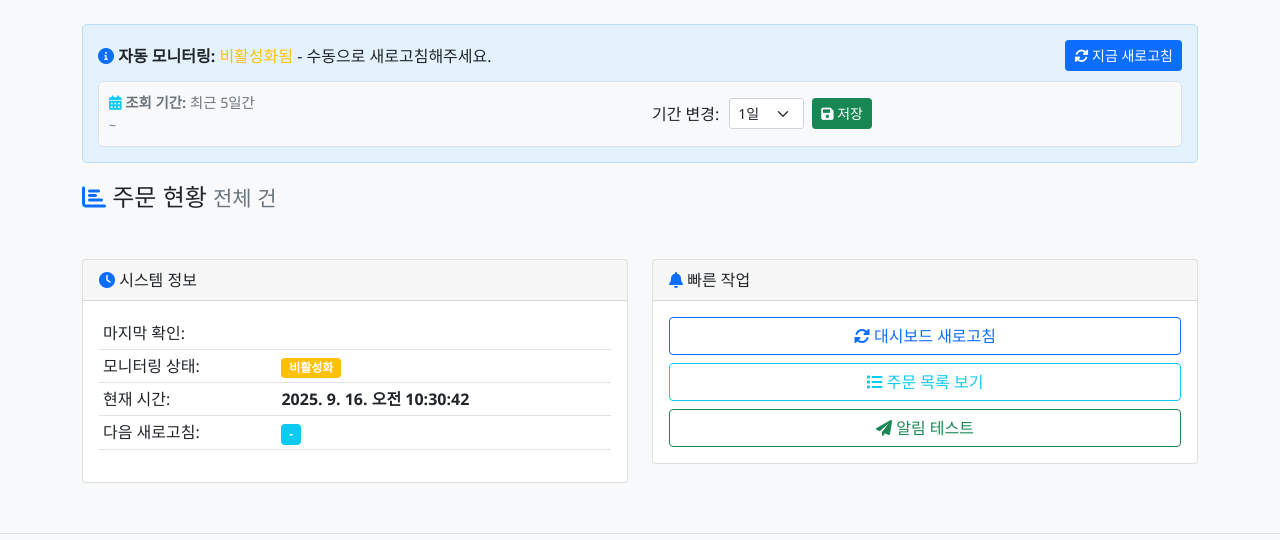
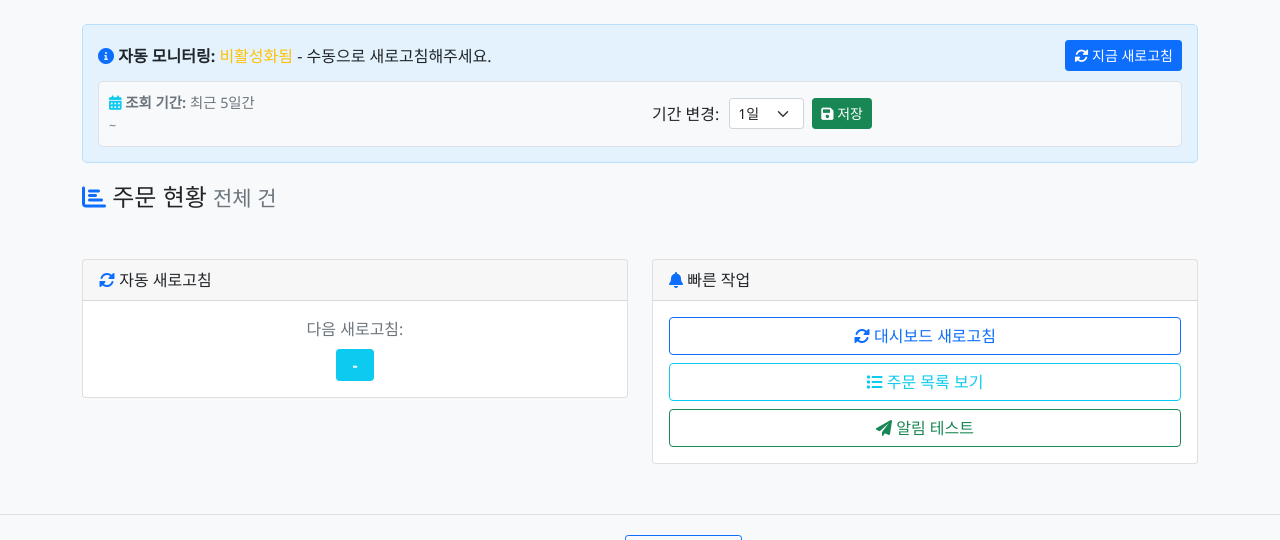
Before and after one commit to HyunjoonKwak/withus_manager, a Python web app: template templates/home.html in a window 1280 px wide. Shown: the part 56-596 px from the top of the page. Run offline with Jinja, Linux system fonts and the light colour scheme; the template is opened without the code that fills it, so the values that code supplies are empty.

Commit message:
자동 새로고침 기능을 위한 HTML 및 JavaScript 수정
- 시스템 정보 섹션의 제목을 '자동 새로고침'으로 변경
- 현재 시간 표시 기능 제거 및 관련 코드 정리
- 새로고침 카운트다운 표시 방식을 개선하여 가독성 향상

```diff
--- a/templates/home.html
+++ b/templates/home.html
@@ -185,35 +185,15 @@
     <div class="col-md-6">
         <div class="card">
             <div class="card-header">
-                <i class="fas fa-clock text-primary"></i> 시스템 정보
+                <i class="fas fa-sync-alt text-primary"></i> 자동 새로고침
             </div>
-            <div class="card-body">
-                <table class="table table-sm">
-                    <tr>
-                        <td>마지막 확인:</td>
-                        <td><strong>{{ last_check }}</strong></td>
-                    </tr>
-                    <tr>
-                        <td>모니터링 상태:</td>
-                        <td>
-                            {% if monitoring_active %}
-                                <span class="badge bg-success">활성화</span>
-                            {% else %}
-                                <span class="badge bg-warning">비활성화</span>
-                            {% endif %}
-                        </td>
-                    </tr>
-                    <tr>
-                        <td>현재 시간:</td>
-                        <td><strong class="current-time">-</strong></td>
-                    </tr>
-                    <tr>
-                        <td>다음 새로고침:</td>
-                        <td>
-                            <span id="refresh-countdown" class="badge bg-info">-</span>
-                        </td>
-                    </tr>
-                </table>
+            <div class="card-body text-center">
+                <div class="mb-2">
+                    <span class="text-muted">다음 새로고침:</span>
+                </div>
+                <div>
+                    <span id="refresh-countdown" class="badge bg-info fs-6 px-3 py-2">-</span>
+                </div>
             </div>
         </div>
     </div>
@@ -455,28 +435,10 @@ let refreshTimer = null;
 let countdownTimer = null;
 let nextRefreshTime = null;
 
-// 현재 시간 업데이트 (완전 고정된 24시간 형식)
+// 현재 시간 업데이트 함수 (제거됨 - 더 이상 사용하지 않음)
 function updateCurrentTime() {
-    const now = new Date();
-
-    // 완전히 수동으로 24시간 형식 계산 (모든 브라우저 호환성 보장)
-    const year = now.getFullYear();
-    const month = String(now.getMonth() + 1).padStart(2, '0');
-    const date = String(now.getDate()).padStart(2, '0');
-
-    // getHours()는 항상 0-23을 반환하므로 확실히 24시간 형식
-    const hours24 = now.getHours(); // 0-23
-    const hoursStr = String(hours24).padStart(2, '0');
-    const minutes = String(now.getMinutes()).padStart(2, '0');
-    const seconds = String(now.getSeconds()).padStart(2, '0');
-
-    // 서버의 strftime('%Y-%m-%d %H:%M:%S')와 동일한 형식
-    const timeString = `${year}-${month}-${date} ${hoursStr}:${minutes}:${seconds}`;
-
-    const timeElement = document.querySelector('.current-time');
-    if (timeElement && timeElement.textContent !== timeString) {
-        timeElement.textContent = timeString;
-    }
+    // 현재 시간 표시가 제거되었으므로 함수 내용 비움
+    return;
 }
 
 // 리프레시 카운트다운 업데이트
@@ -551,10 +513,6 @@ function setupAutoRefresh() {
 
 // 페이지 로드 시 실행
 document.addEventListener('DOMContentLoaded', function() {
-    // 현재 시간을 1초마다 업데이트
-    setInterval(updateCurrentTime, 1000);
-    updateCurrentTime();
-
     // 자동 새로고침 설정
     setupAutoRefresh();
 });
```
